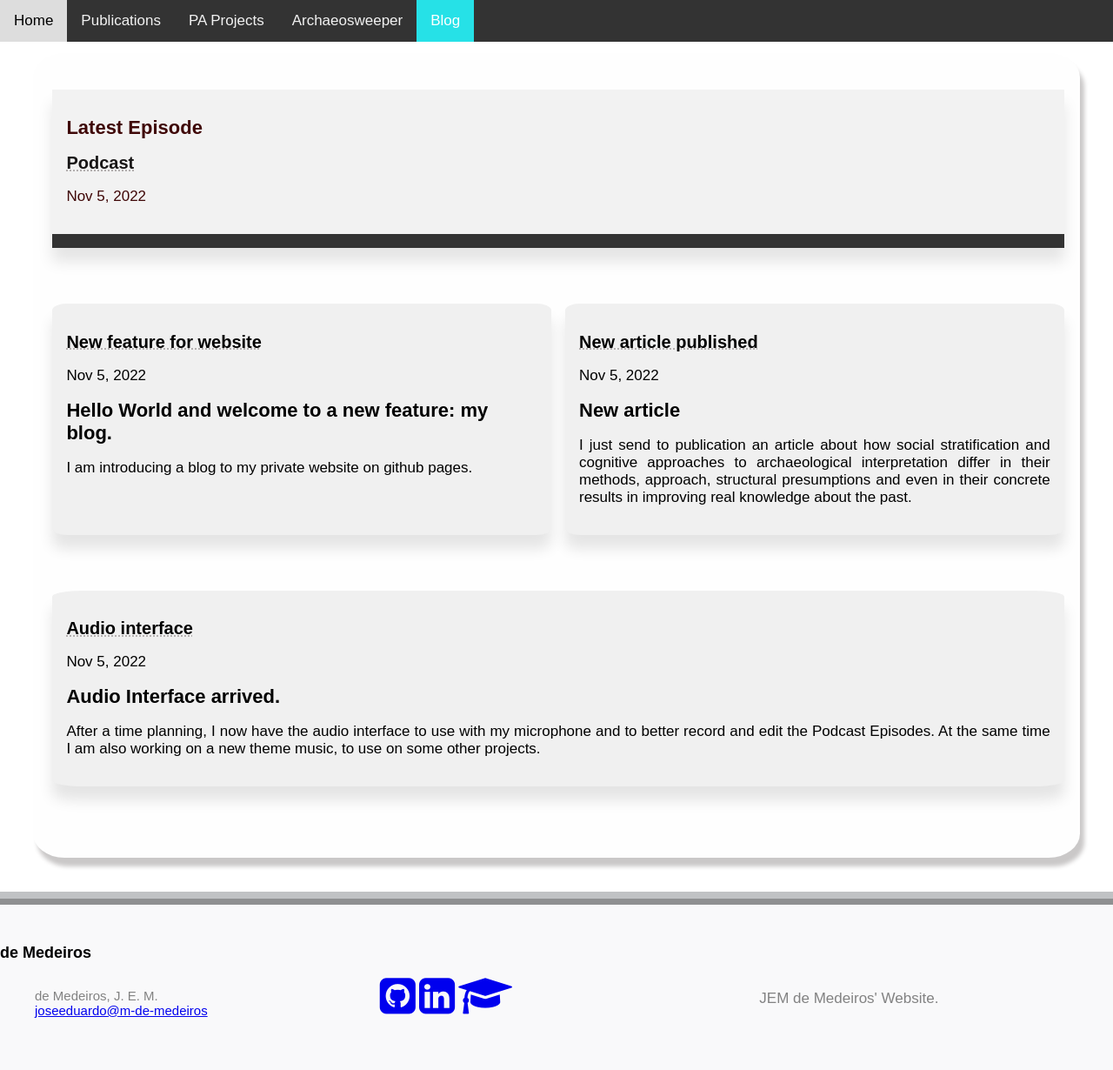
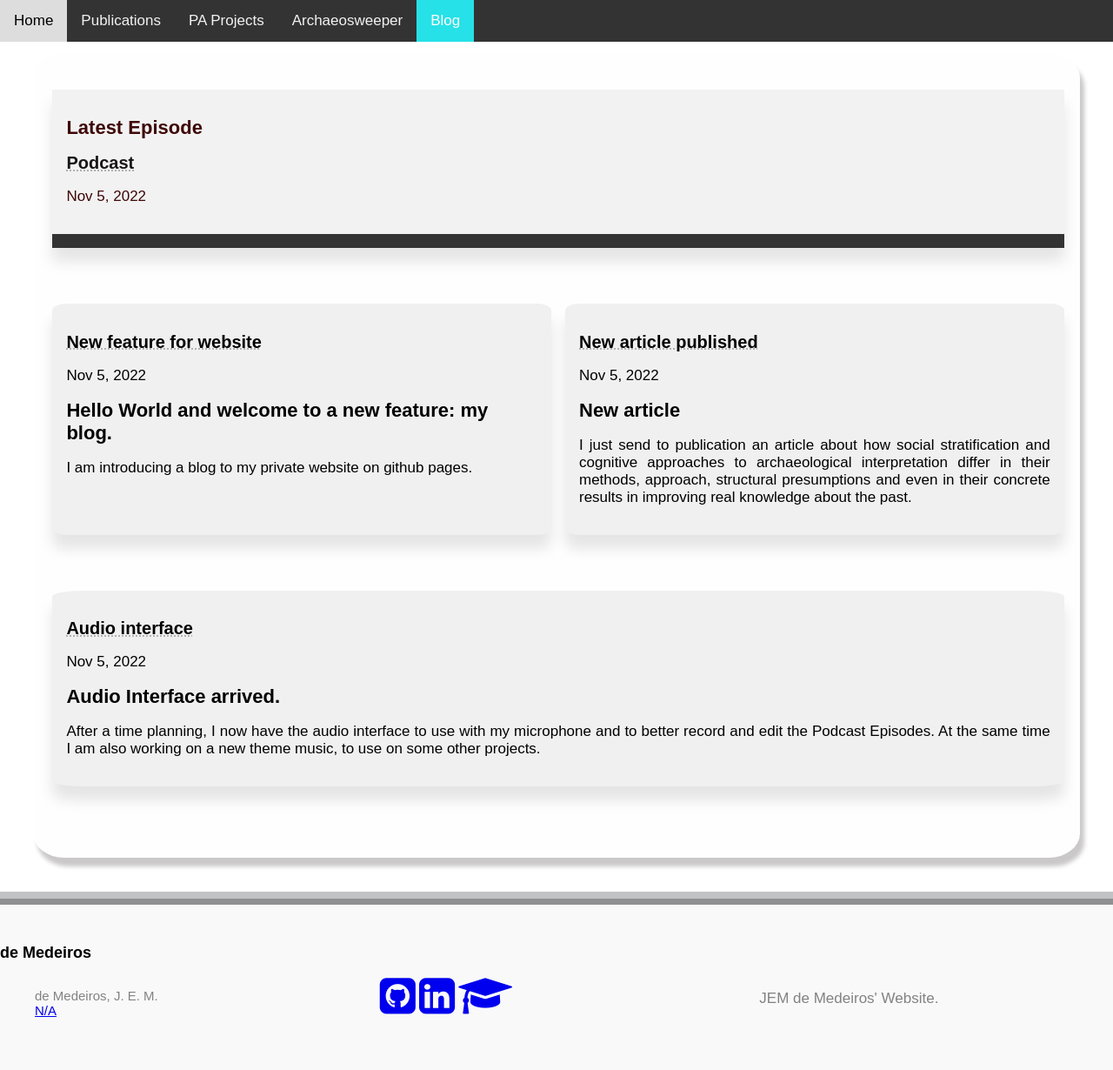
Before and after one commit to jemedeiros/jemedeiros.github.io, a Jekyll site: the page built from blog.html, in a window 1280 px wide. Shown: the whole page at 87% size. Built offline with Jekyll 4.4.1, drawn with Linux system fonts in a browser that asks for light colours.

Commit message:
delete email info

```diff
--- a/_includes/footer.html
+++ b/_includes/footer.html
@@ -13,7 +13,7 @@
             de Medeiros, J. E. M.
             </li>
             <li>
-              <a class="u-email" href="mailto: "> joseeduardo@m-de-medeiros </a>
+              <a class="u-email" href="mailto: "> N/A </a>
             </li>
           </ul>
         </div>
```
Also changed, not shown: 9 other files.
